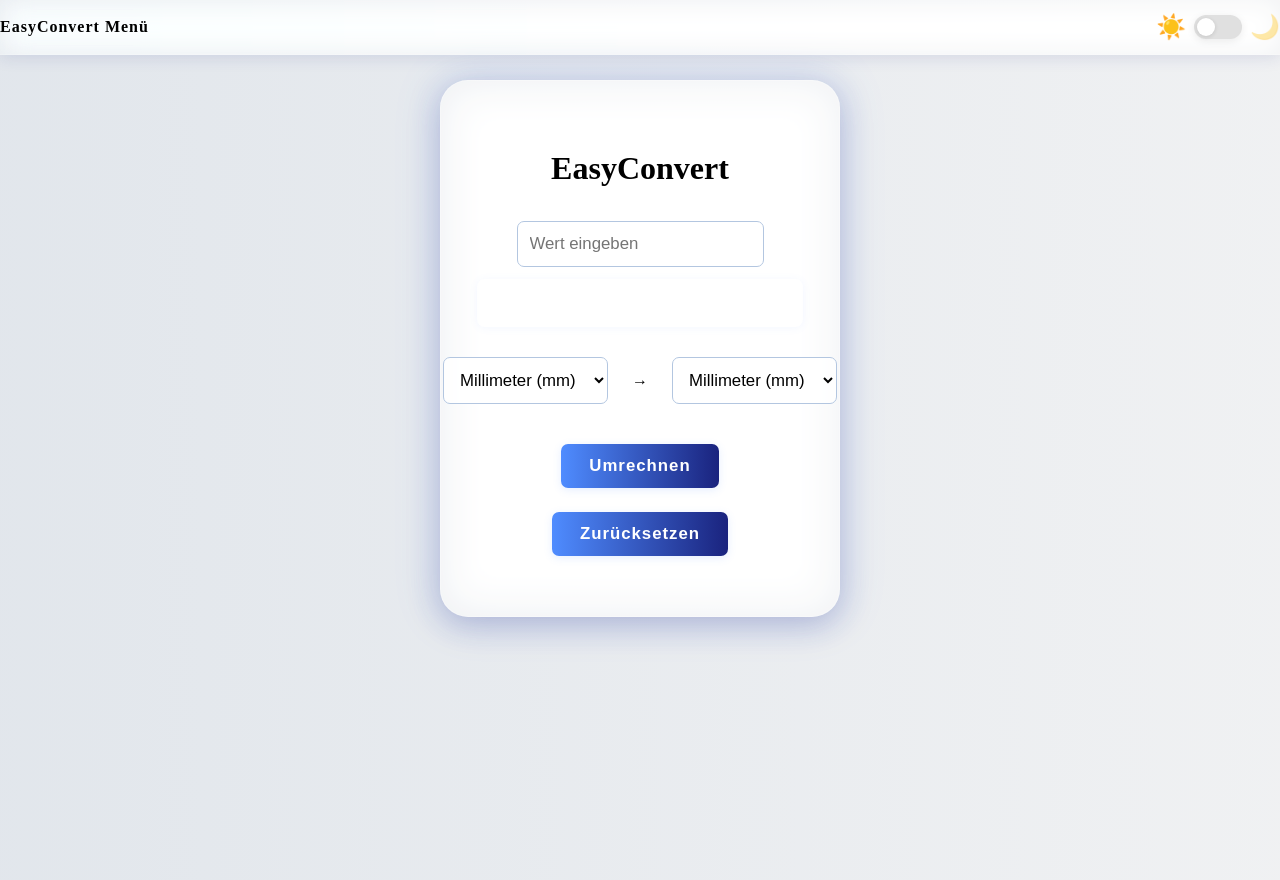
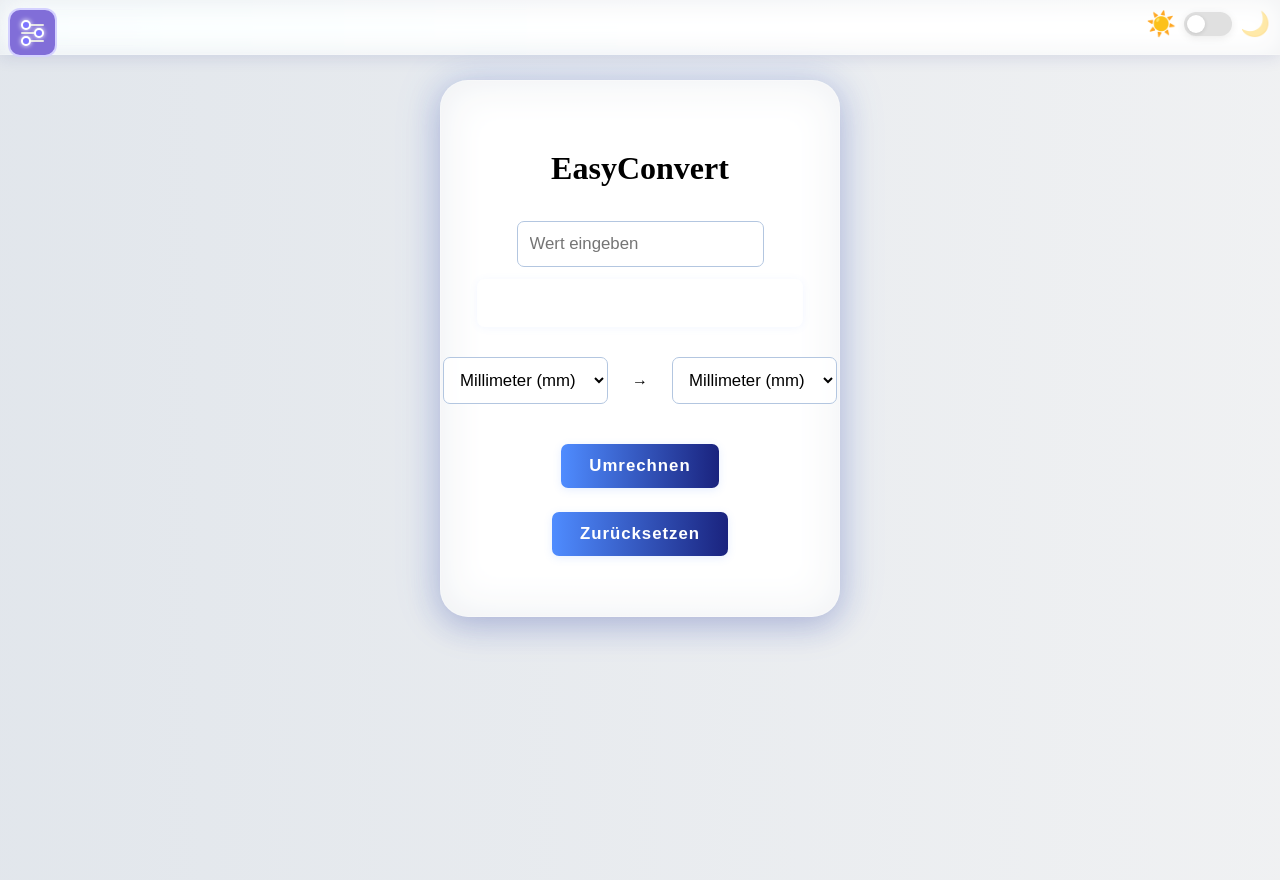
Before and after one commit to ferristhiel/EasyConvert, a plain HTML site: page index.html in a window 1280 px wide. Drawn offline with Linux system fonts and the light colour scheme.

Commit message:
Verbessere das Layout und die Benutzeroberfläche der EasyConvert-Webanwendung; füge dynamische Hintergründe und einen Einstellungs-Button hinzu.

```diff
--- a/index.html
+++ b/index.html
@@ -3,11 +3,10 @@
 <head>
   <meta charset="UTF-8" />
   <title>EasyConvert</title>
-  <link rel="stylesheet" href="style.css" />
+  <link rel="stylesheet" href="./style.css" />
 </head>
 <body>
   <div class="glass-topbar">
-    <span style="font-weight:bold; letter-spacing:1px;">EasyConvert Menü</span>
     <div class="theme-switch">
       <span class="icon sun">☀️</span>
       <input type="checkbox" id="toggleTheme">
@@ -19,7 +18,7 @@
   </div>
   <div class="glass-box">
     <h1>EasyConvert</h1>
-    <input id="inputValue" type="number" placeholder="Wert eingeben">
+    <input id="inputValue" type="number" placeholder="Wert eingeben" required>
     <div id="result" class="result-box"></div>
     <div style="display: flex; gap: 12px; margin-bottom: 16px;">
       <select id="fromUnit">
@@ -41,7 +40,13 @@
     <button onclick="convert()">Umrechnen</button>
     <button onclick="resetFields()">Zurücksetzen</button>
   </div>
-
+<div
+button class="setting-btn">
+  <span class="bar bar1"></span>
+  <span class="bar bar2"></span>
+  <span class="bar bar1"></span>
+</button>
+</div>
   <script src="scribt.js"></script>
 </body>
 </html>
--- a/style.css
+++ b/style.css
@@ -3,10 +3,31 @@ body {
   min-height: 100vh;
   min-width: 100vw;
   overflow-x: hidden;
-  background: #f5f5f5;
-  /* Flexbox entfernen */
+  background: linear-gradient(270deg, #f5f5f5, #cbd5e1, #f5f5f5);
+  background-size: 600% 600%;
+  animation: lightGradient 15s ease infinite;
+  transition: background 0.5s ease;
 }
 
+body.dark {
+  background: linear-gradient(270deg, #1e3a8a, #374151, #1e3a8a);
+  background-size: 600% 600%;
+  animation: darkGradient 15s ease infinite;
+}
+
+@keyframes lightGradient {
+  0% { background-position: 0% 50%; }
+  50% { background-position: 100% 50%; }
+  100% { background-position: 0% 50%; }
+}
+
+@keyframes darkGradient {
+  0% { background-position: 0% 50%; }
+  50% { background-position: 100% 50%; }
+  100% { background-position: 0% 50%; }
+}
+
+/* Topbar & Glasbox */
 .glass-topbar {
   position: fixed;
   top: 0;
@@ -16,7 +37,7 @@ body {
   display: flex;
   align-items: center;
   justify-content: space-between;
-  padding: 0 0,1px 0 0,1px;
+  padding: 0 0.1px; /* korrigiert */
   background: rgba(255,255,255,0.18);
   box-shadow: 0 2px 16px 0 rgba(31, 38, 135, 0.12);
   backdrop-filter: blur(14px) brightness(1.10);
@@ -47,6 +68,7 @@ body {
   box-shadow: 0 12px 48px 0 rgba(31, 38, 135, 0.45), 0 0 60px 20px rgba(79, 140, 255, 0.25);
 }
 
+/* Inputs und Buttons */
 input, select, button {
   margin: 12px;
   padding: 12px;
@@ -80,6 +102,7 @@ button:hover {
   box-shadow: 0 4px 16px 0 rgba(79, 140, 255, 0.25);
 }
 
+/* Ergebnisbox */
 .result-box {
   min-height: 32px;
   margin-bottom: 18px;
@@ -95,6 +118,7 @@ button:hover {
   transition: background 0.2s;
 }
 
+/* Theme Switch */
 .theme-switch {
   display: flex;
   align-items: center;
@@ -145,42 +169,111 @@ button:hover {
   background: #444c5e;
 }
 
-/* Sonne/Mond Sichtbarkeit */
 .theme-switch .sun {
   opacity: 1;
   transition: opacity 0.3s;
 }
+
 .theme-switch .moon {
   opacity: 0.4;
   transition: opacity 0.3s;
 }
+
+.theme-switch {
+  position: fixed;
+  top: 10px;    /* Abstand von oben */
+  right: 10px;  /* Abstand von rechts */
+  z-index: 999; /* Damit er über allem liegt */
+  display: flex;
+  align-items: center;
+  gap: 8px;
+}
+
 body.dark .theme-switch .sun {
   opacity: 0.4;
 }
+
 body.dark .theme-switch .moon {
   opacity: 1;
 }
-@keyframes lightGradient {
-  0% { background-position: 0% 50%; }
-  50% { background-position: 100% 50%; }
-  100% { background-position: 0% 50%; }
+
+/* Einstellungs-Button */
+.setting-btn {
+  position: fixed;
+  top: 10px;
+  left: 10px;
+  z-index: 9999;
+
+  width: 45px;
+  height: 45px;
+
+  background-color: rgb(129, 110, 216);
+  border-radius: 10px;
+  border: none;
+  box-shadow: 0 0 0 2px rgb(212, 209, 255);
+
+  display: flex;
+  flex-direction: column;
+  justify-content: center;
+  align-items: center;
+  gap: 6px;
+
+  cursor: pointer;
 }
 
-@keyframes darkGradient {
-  0% { background-position: 0% 50%; }
-  50% { background-position: 100% 50%; }
-  100% { background-position: 0% 50%; }
+/* Balken */
+.bar {
+  width: 50%;
+  height: 2px;
+  background-color: rgb(229, 229, 229);
+  position: relative;
+  border-radius: 2px;
 }
 
-body {
-  background: linear-gradient(270deg, #f5f5f5, #cbd5e1, #f5f5f5);
-  background-size: 600% 600%;
-  animation: lightGradient 15s ease infinite;
-  transition: background 0.5s ease;
+/* Punkte auf Balken */
+.bar::before {
+  content: "";
+  width: 6px;
+  height: 6px;
+  background-color: rgb(126, 117, 255);
+  position: absolute;
+  top: 50%;
+  transform: translateY(-50%);
+  border-radius: 50%;
+  border: 2px solid white;
+  box-shadow: 0 0 5px white;
+  transition: all 0.3s ease;
+  z-index: 2;
 }
 
-body.dark {
-  background: linear-gradient(270deg, #1e3a8a, #374151, #1e3a8a); /* dunkelblau, grau */
-  background-size: 600% 600%;
-  animation: darkGradient 15s ease infinite;
+/* Startposition der Punkte */
+.bar1::before {
+  left: 0%;
+  transform: translate(0%, -50%);
 }
+
+.bar2::before {
+  left: 100%;
+  transform: translate(-100%, -50%);
+}
+
+.bar3::before {
+  left: 0%;
+  transform: translate(0%, -50%);
+}
+
+/* Hover-Animation (Punkte tauschen die Seiten) */
+.setting-btn:hover .bar1::before {
+  left: 100%;
+  transform: translate(-100%, -50%);
+}
+
+.setting-btn:hover .bar2::before {
+  left: 0%;
+  transform: translate(0%, -50%);
+}
+
+.setting-btn:hover .bar3::before {
+  left: 100%;
+  transform: translate(-100%, -50%);
+}
```
Lines whose indentation alone changed are shown as unchanged.
